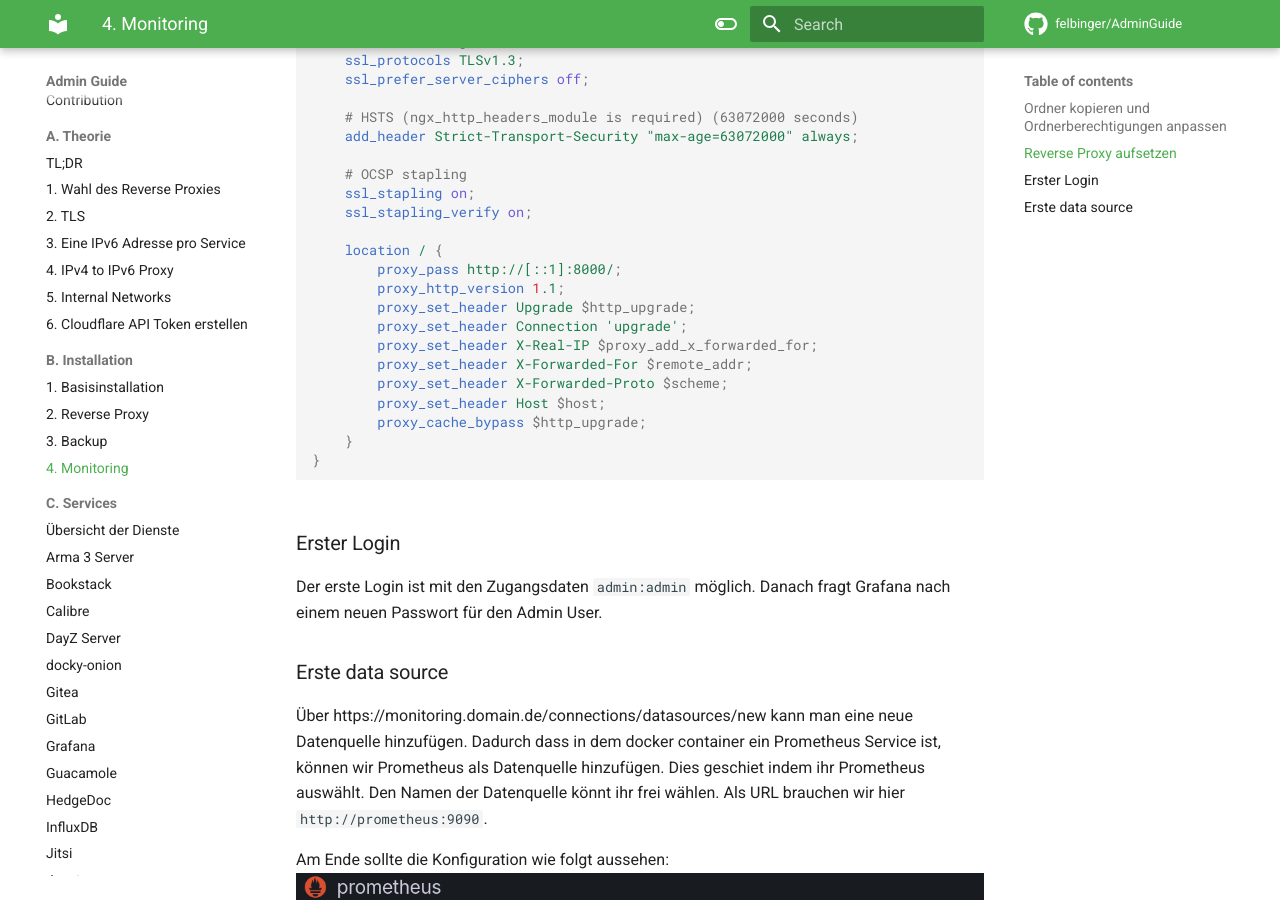
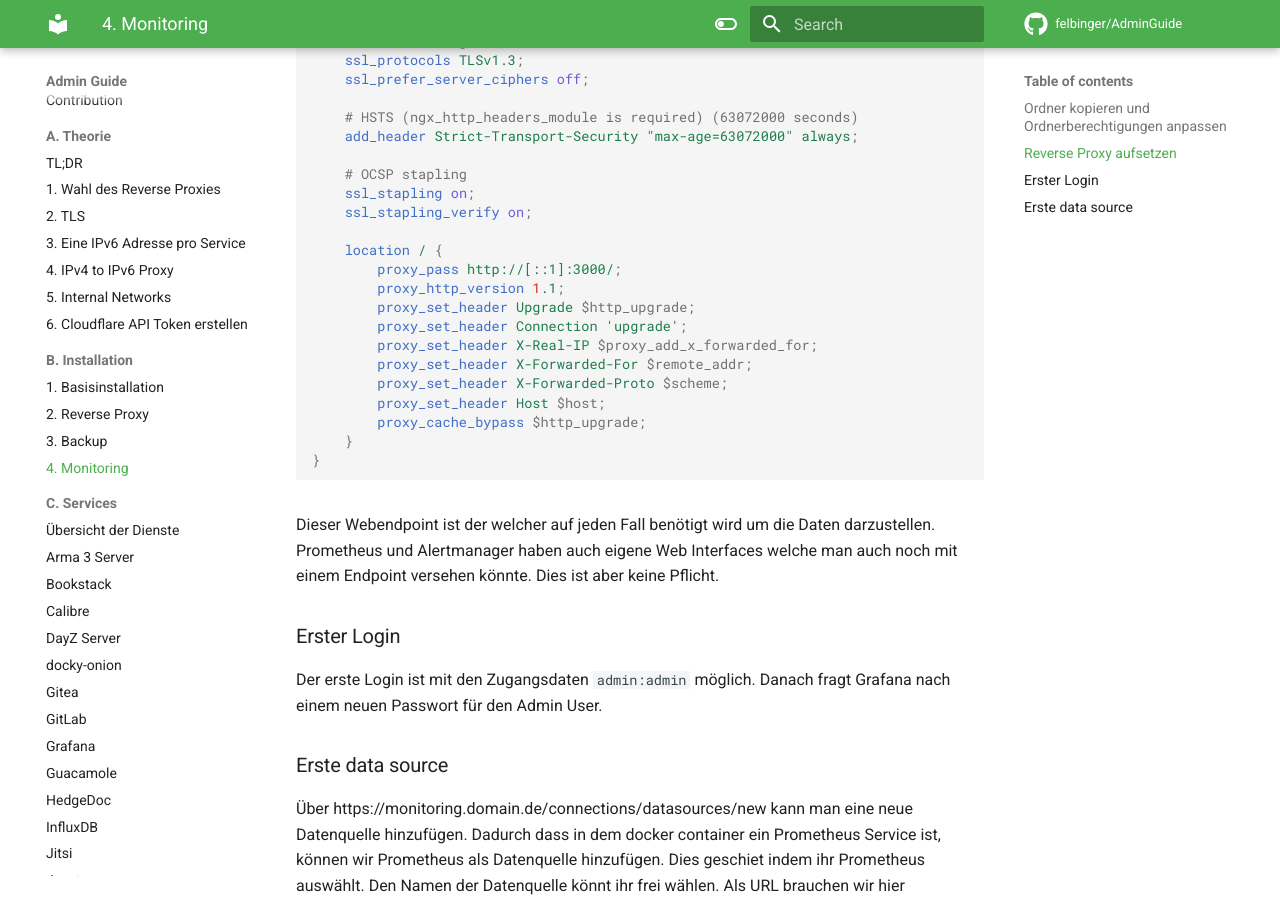
Before and after one commit to felbinger/AdminGuide, an MkDocs documentation site: the page built from docs/B._Installation/40_monitoring.md, in a window 1280 px wide and 900 px high, scrolled down 4082 px. Built offline with MkDocs 1.6.1 and Material for MkDocs 9.7.7, drawn with Linux system fonts in a browser that asks for light colours; comment, search, counter and statistics services are not loaded; part of the change alters nothing that is shown.

Commit message:
chore(monitoriing): added note for Web UIs of Prometheus and Alertmanager

````diff
--- a/docs/B._Installation/40_monitoring.md
+++ b/docs/B._Installation/40_monitoring.md
@@ -223,7 +223,7 @@ sudo chown -R 472 /srv/monitoring/grafana
         ssl_stapling_verify on;
 
         location / {
-            proxy_pass http://[::1]:8000/;
+            proxy_pass http://[::1]:3000/;
             proxy_http_version 1.1;
             proxy_set_header Upgrade $http_upgrade;
             proxy_set_header Connection 'upgrade';
@@ -246,6 +246,9 @@ sudo chown -R 472 /srv/monitoring/grafana
     ```
 
 
+Dieser Webendpoint ist der welcher auf jeden Fall benötigt wird um die Daten darzustellen. Prometheus und Alertmanager haben auch eigene Web Interfaces welche man auch noch mit einem Endpoint versehen könnte. Dies ist aber keine Pflicht.
+
+
 ### Erster Login
 Der erste Login ist mit den Zugangsdaten `admin:admin` möglich. Danach fragt Grafana nach einem neuen Passwort für den Admin User.
 
````
